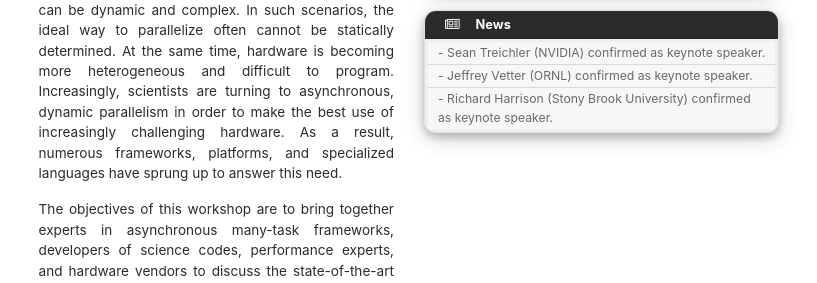
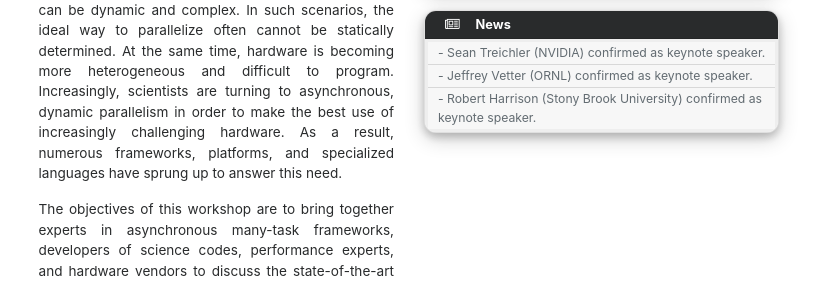
Before and after one commit to wamta26/WAMTA26.github.io, a Jekyll site: the page built from index.md, in a window 1280 px wide. Shown: the part 606-889 px from the top of the page, without its empty margins (231-1048 px from the left). Built offline with Jekyll 4.4.1, drawn with Linux system fonts in a browser that asks for light colours; nearby versions of some CDN libraries.

Commit message:
Correct names

```diff
--- a/_data/conference.yml
+++ b/_data/conference.yml
@@ -69,7 +69,7 @@
   - date:
     text: Jeffrey Vetter (ORNL) confirmed as keynote speaker.
   - date:
-    text: Richard Harrison (Stony Brook University) confirmed as keynote speaker.
+    text: Robert Harrison (Stony Brook University) confirmed as keynote speaker.
 sponsors:
   - name: TCL
     logo_path: ./assets/images/sponsors/tcl.png
--- a/keynote.md
+++ b/keynote.md
@@ -29,7 +29,7 @@
 	<div class="card-header text-white bg-inverse"><i class="fa fa-users mr-3" aria-hidden="true"></i>Keynote II</div>
 		<div style="margin: 10px">
 		<h5>Deep Codesign in the Post-Exascale Computing Era</h5>
-		<p>Jeffrey Vetter, Oak Ridge National Laboratory, https://vetter.github.io/</p>
+		<p>Jeffrey Vetter, Oak Ridge National Laboratory, [https://vetter.github.io/](https://vetter.github.io/)</p>
 		<p markdown="1">
 			DOE has just deployed its first Exascale system at ORNL, so now is an appropriate time to revisit our Exascale predictions from over a decade ago
 			and think about post-Exascale. We are now seeing a Cambrian explosion of new technologies during this ‘golden age of architectures,’ making codesign of architectures
@@ -45,7 +45,7 @@
 
 	<div style="margin: 10px">
 		<h5>TBA</h5>
-		<p>Richard Harrison, Stony Brook University</p>
+		<p>Robert Harrison, Stony Brook University</p>
 
 </div>
 </div>
```
